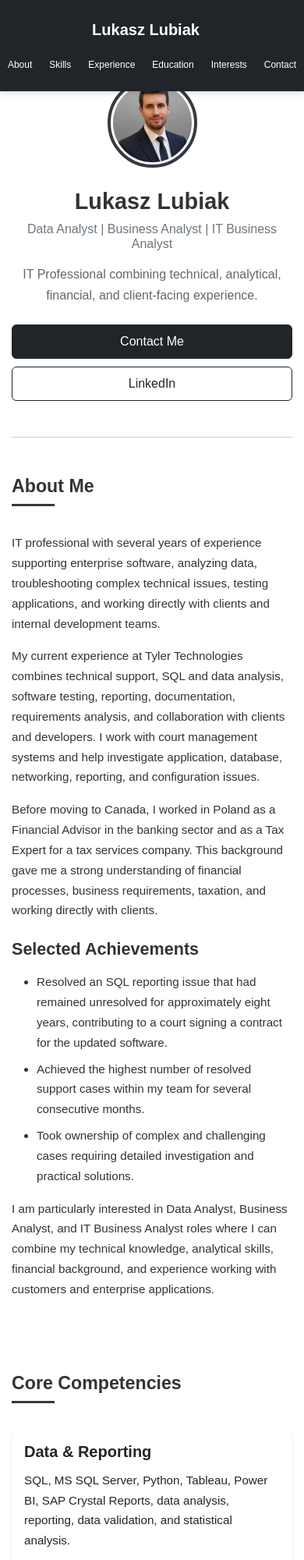
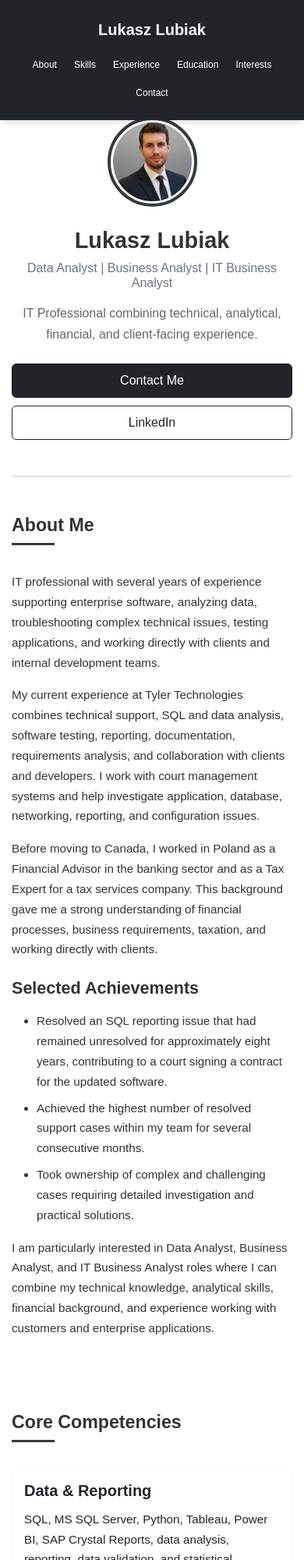
Before and after one commit to LukaszLubiak/Resume, a plain HTML site: page index.html in a window 390 px wide. Shown: the top 2000 px of the page at 78% size. Drawn offline with nearby package versions, Linux system fonts and the light colour scheme.

Commit message:
Update style.css

```diff
--- a/style.css
+++ b/style.css
@@ -4,6 +4,9 @@
 
 html {
   scroll-behavior: smooth;
+
+  /* Offsets anchor jumps so headings are not hidden behind the fixed navbar.
+     This replaces the duplicate scroll-margin-top that was on "section". */
   scroll-padding-top: 85px;
 }
 
@@ -12,11 +15,19 @@ body {
   line-height: 1.7;
   color: #333;
   background-color: #ffffff;
-  padding-bottom: 0;
 }
 
-#top {
-  scroll-margin-top: 0;
+/* Respect users who have reduced-motion enabled */
+@media (prefers-reduced-motion: reduce) {
+
+  html {
+    scroll-behavior: auto;
+  }
+
+  * {
+    transition: none !important;
+  }
+
 }
 
 
@@ -38,7 +49,8 @@ body {
   transition: opacity 0.2s ease;
 }
 
-.navbar .nav-link:hover {
+.navbar .nav-link:hover,
+.navbar .nav-link:focus {
   opacity: 0.7;
 }
 
@@ -86,7 +98,6 @@ body {
 section {
   margin-top: 30px;
   margin-bottom: 40px;
-  scroll-margin-top: 85px;
 }
 
 section h2 {
@@ -120,38 +131,36 @@ li {
 
 /* =========================
    CARDS
+
+   The hover effect is triggered by the COLUMN, not by the card itself.
+
+   Why: Bootstrap's "g-4" gutter puts 1.5rem of padding on top of every
+   column. That padding belongs to the column, so hovering it would not
+   reach the card and the effect felt delayed. On top of that, moving the
+   card up by 4px pulled it out from under the cursor near its top edge,
+   which caused the card to flicker in and out of the hover state.
+
+   Hovering the column solves both problems: the column never moves, and
+   its gutter padding becomes part of the hover area.
 ========================= */
 
 .card {
   border: none;
   border-radius: 10px;
 
-  /* Make the entire card participate in mouse events */
-  pointer-events: auto;
+  /* Needed so z-index applies while the card is raised on hover */
+  position: relative;
 
-  /* Keep cards above surrounding content */
-  position: relative;
-  z-index: 1;
-
-  /* Smooth hover animation */
   transition:
     transform 0.2s ease,
     box-shadow 0.2s ease;
 }
 
-.card:hover {
+.row > [class*="col-"]:hover .card,
+.row > [class*="col-"]:focus-within .card {
   transform: translateY(-4px);
   box-shadow: 0 8px 20px rgba(0, 0, 0, 0.12) !important;
   z-index: 10;
-}
-
-
-/* Make sure the card body does not interfere with hover */
-
-.card-body {
-  position: relative;
-  z-index: 1;
-  pointer-events: auto;
 }
 
 .card-title {
@@ -193,10 +202,7 @@ li {
   transition: all 0.2s ease;
 }
 
-.btn-dark:hover {
-  transform: translateY(-1px);
-}
-
+.btn-dark:hover,
 .btn-outline-dark:hover {
   transform: translateY(-1px);
 }
@@ -222,7 +228,8 @@ li {
   text-decoration: none;
 }
 
-#contact a:hover {
+#contact a:hover,
+#contact a:focus {
   text-decoration: underline;
 }
 
@@ -238,9 +245,17 @@ footer {
 
 /* =========================
    TABLETS
+
+   Below 992px the brand moves onto its own line and the links wrap
+   underneath it, so the navbar becomes taller and the scroll offset
+   has to grow to match.
 ========================= */
 
 @media (max-width: 991px) {
+
+  html {
+    scroll-padding-top: 115px;
+  }
 
   .navbar .container {
     flex-direction: column;
@@ -250,11 +265,21 @@ footer {
 
   .navbar-brand {
     margin-bottom: 5px;
+    margin-right: 0;
+  }
+
+  .navbar .navbar-nav {
+    flex-wrap: wrap;
+    justify-content: center;
   }
 
   .navbar .nav-link {
     margin-left: 6px !important;
     margin-right: 6px !important;
+  }
+
+  .hero-section {
+    padding-top: 135px;
   }
 
   .hero-section h1 {
@@ -269,6 +294,10 @@ footer {
 ========================= */
 
 @media (max-width: 767px) {
+
+  html {
+    scroll-padding-top: 120px;
+  }
 
   body {
     font-size: 0.95rem;
@@ -296,7 +325,7 @@ footer {
   /* Hero */
 
   .hero-section {
-    padding-top: 100px;
+    padding-top: 140px;
     padding-bottom: 20px;
   }
 
@@ -323,7 +352,6 @@ footer {
   section {
     margin-top: 25px;
     margin-bottom: 30px;
-    scroll-margin-top: 85px;
   }
 
   section h2 {
@@ -350,19 +378,16 @@ footer {
   }
 
 
-  /* Cards */
-
-  .card {
-    margin-bottom: 5px;
-  }
-
-
   /* Buttons */
 
   .hero-section .btn {
     display: block;
     width: 100%;
     margin-bottom: 10px;
+  }
+
+  .hero-section .btn.me-2 {
+    margin-right: 0 !important;
   }
 
 }
@@ -374,9 +399,17 @@ footer {
 
 @media (max-width: 480px) {
 
+  html {
+    scroll-padding-top: 130px;
+  }
+
   .container {
     padding-left: 15px;
     padding-right: 15px;
+  }
+
+  .hero-section {
+    padding-top: 150px;
   }
 
   .profile-img {
@@ -409,3 +442,22 @@ footer {
   }
 
 }
+
+
+/* =========================
+   TOUCH DEVICES
+
+   On phones and tablets there is no real hover, so a tap can leave a card
+   stuck in the raised state. This turns the lift off where hover is not
+   available.
+========================= */
+
+@media (hover: none) {
+
+  .row > [class*="col-"]:hover .card {
+    transform: none;
+    box-shadow: 0 .125rem .25rem rgba(0, 0, 0, .075) !important;
+    z-index: 1;
+  }
+
+}
```
